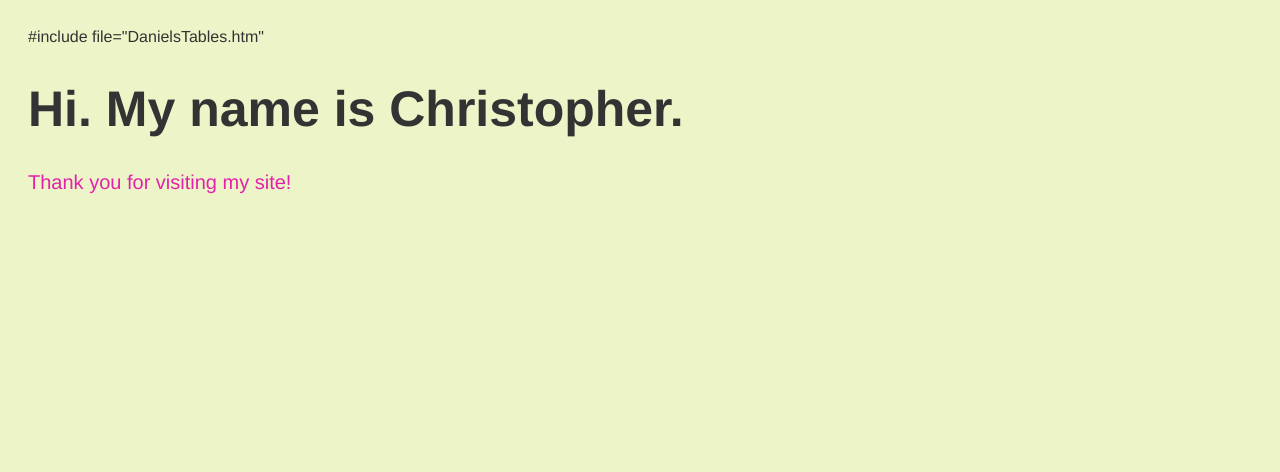
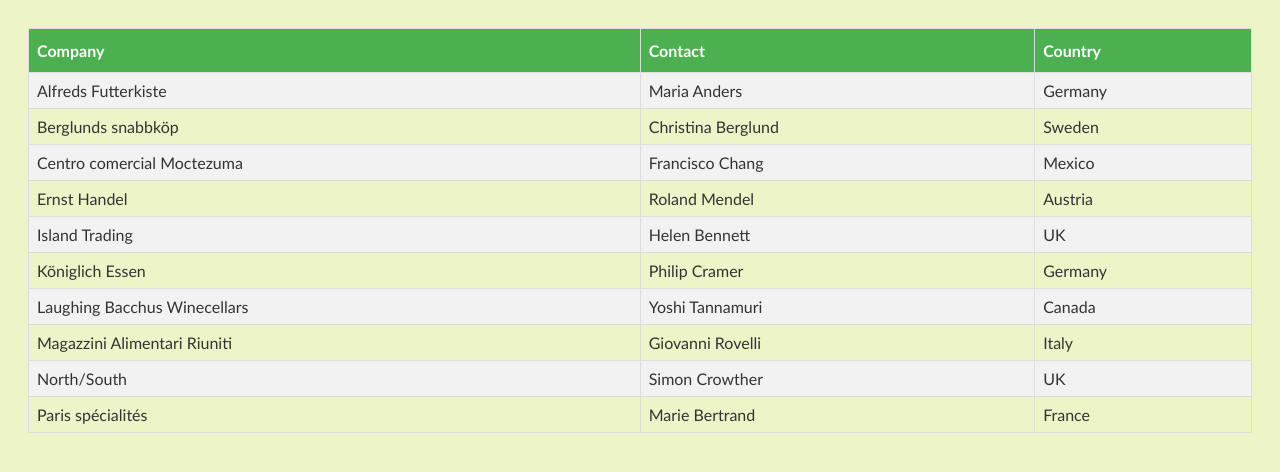
Before and after one commit to eddieAll/eddieAll.github.io, a plain HTML site: page index.html in a window 1280 px wide. Drawn offline with Linux system fonts and the light colour scheme.

Commit message:
new table

```diff
--- a/index.html
+++ b/index.html
@@ -1,17 +1,92 @@
-#include file="DanielsTables.htm"
-<!doctype html>
-
+<!DOCTYPE html>
 <html>
 <head>
   <title>Christopher Myers</title>
+  <link rel="stylesheet" href="main.css">
+<style>
+#customers {
+  font-family: "Trebuchet MS", Arial, Helvetica, sans-serif;
+  border-collapse: collapse;
+  width: 100%;
+}
 
+#customers td, #customers th {
+  border: 1px solid #ddd;
+  padding: 8px;
+}
 
-  <link rel="stylesheet" href="main.css">
+#customers tr:nth-child(even){background-color: #f2f2f2;}
 
+#customers tr:hover {background-color: #ddd;}
+
+#customers th {
+  padding-top: 12px;
+  padding-bottom: 12px;
+  text-align: left;
+  background-color: #4CAF50;
+  color: white;
+}
+</style>
 </head>
+<body>
 
-<body>
-  <h1>Hi. My name is Christopher.</h1>
-  <p>Thank you for visiting my site!</p>
+<table id="customers">
+  <tr>
+    <th>Company</th>
+    <th>Contact</th>
+    <th>Country</th>
+  </tr>
+  <tr>
+    <td>Alfreds Futterkiste</td>
+    <td>Maria Anders</td>
+    <td>Germany</td>
+  </tr>
+  <tr>
+    <td>Berglunds snabbköp</td>
+    <td>Christina Berglund</td>
+    <td>Sweden</td>
+  </tr>
+  <tr>
+    <td>Centro comercial Moctezuma</td>
+    <td>Francisco Chang</td>
+    <td>Mexico</td>
+  </tr>
+  <tr>
+    <td>Ernst Handel</td>
+    <td>Roland Mendel</td>
+    <td>Austria</td>
+  </tr>
+  <tr>
+    <td>Island Trading</td>
+    <td>Helen Bennett</td>
+    <td>UK</td>
+  </tr>
+  <tr>
+    <td>Königlich Essen</td>
+    <td>Philip Cramer</td>
+    <td>Germany</td>
+  </tr>
+  <tr>
+    <td>Laughing Bacchus Winecellars</td>
+    <td>Yoshi Tannamuri</td>
+    <td>Canada</td>
+  </tr>
+  <tr>
+    <td>Magazzini Alimentari Riuniti</td>
+    <td>Giovanni Rovelli</td>
+    <td>Italy</td>
+  </tr>
+  <tr>
+    <td>North/South</td>
+    <td>Simon Crowther</td>
+    <td>UK</td>
+  </tr>
+  <tr>
+    <td>Paris spécialités</td>
+    <td>Marie Bertrand</td>
+    <td>France</td>
+  </tr>
+</table>
+
 </body>
 </html>
```
